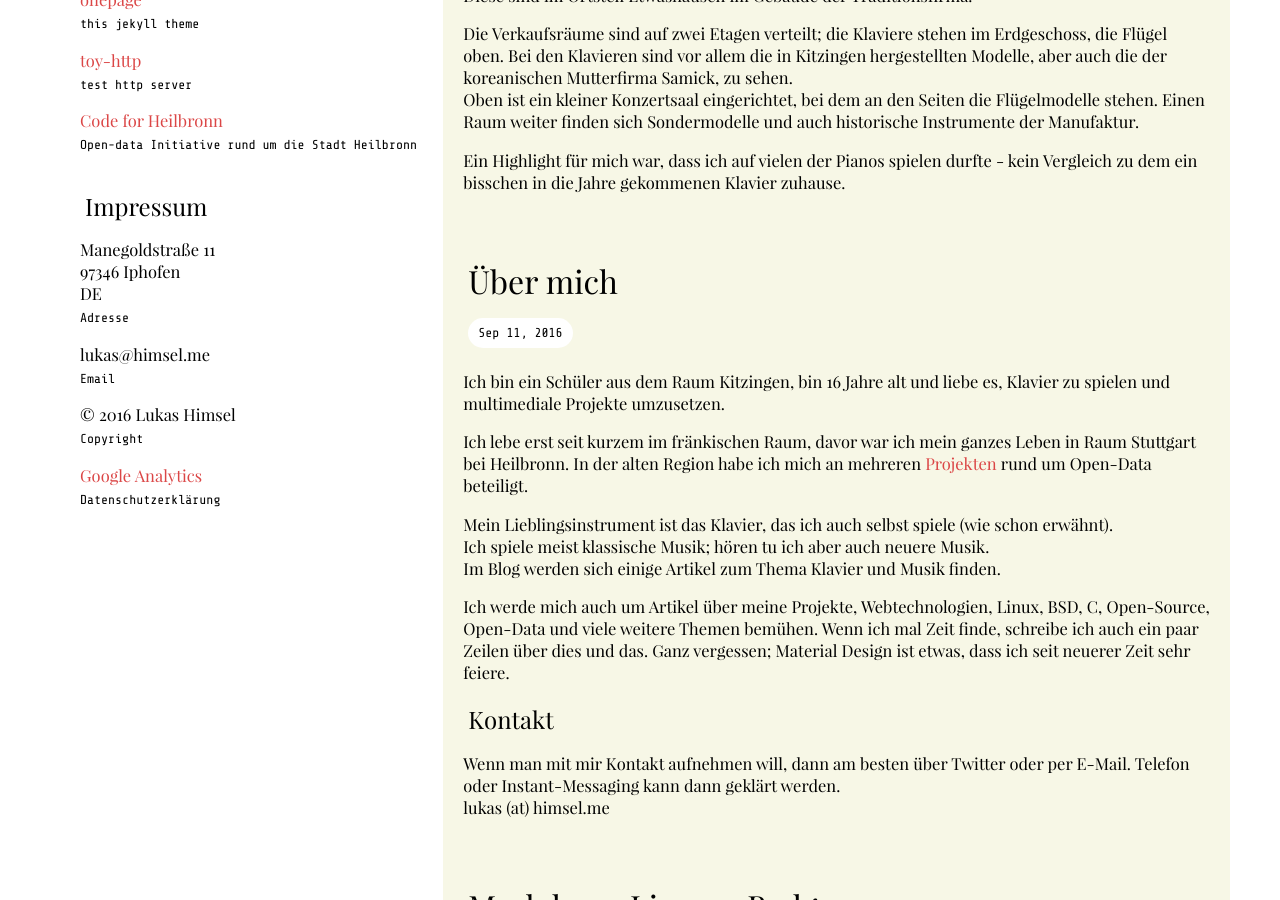
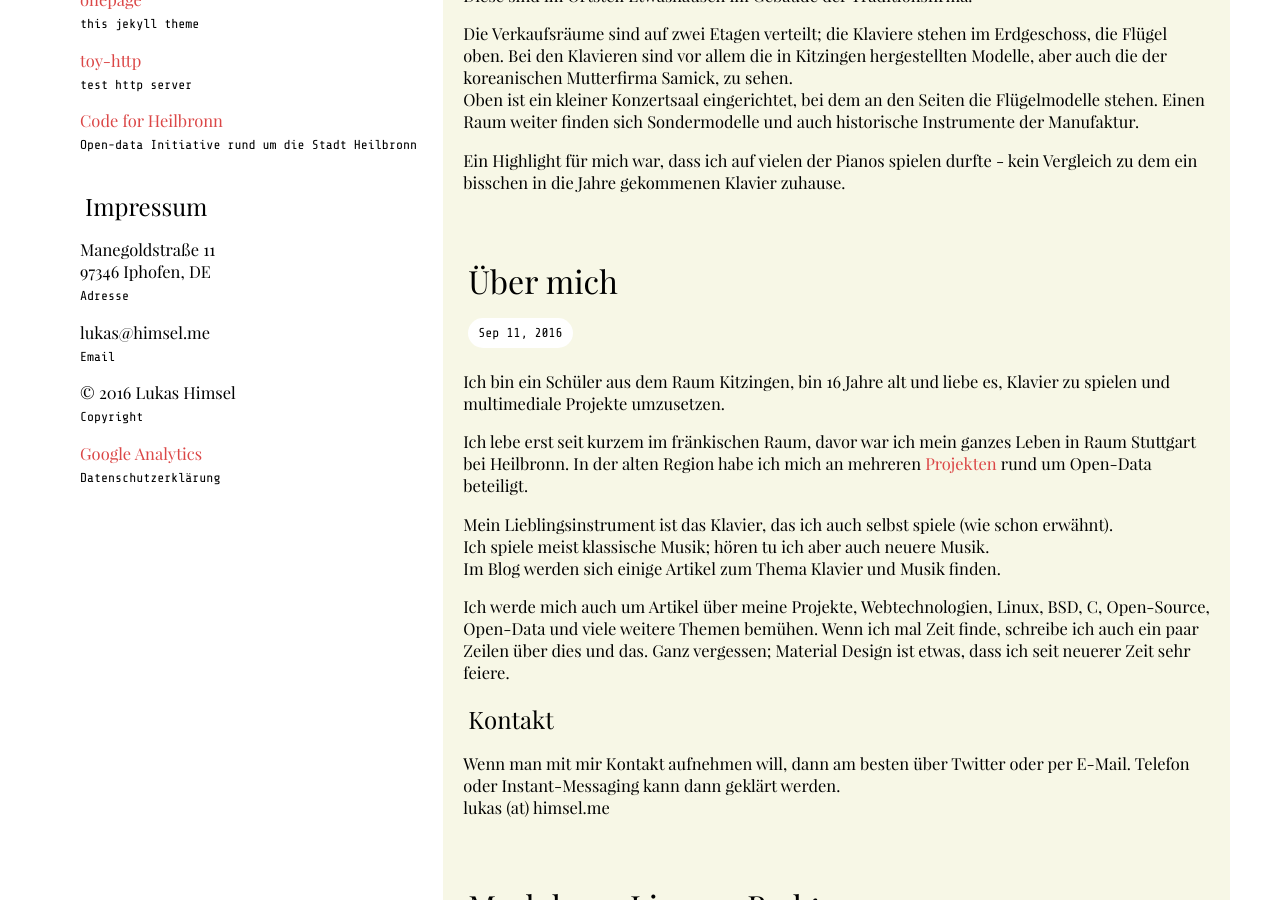
Before and after one commit to NishkaDG/lukas-h.github.io, a Jekyll site: the page built from index.html, in a window 1280 px wide and 900 px high, scrolled down 329 px. Built offline with Jekyll 4.4.1, drawn with Linux system fonts in a browser that asks for light colours; some web fonts are replaced.

```diff
--- a/_config.yml
+++ b/_config.yml
@@ -15,7 +15,7 @@ github_username:  lukas-h
 accent: "#f7f7e6" # accent color for blog column
 
 author: "Lukas Himsel"
-address: "Manegoldstraße 11<br>97346 Iphofen<br>DE"
+address: "Manegoldstraße 11<br>97346 Iphofen, DE"
 email: "lukas@himsel.me"
 
 # google analytics tracking code, please change the value
```
